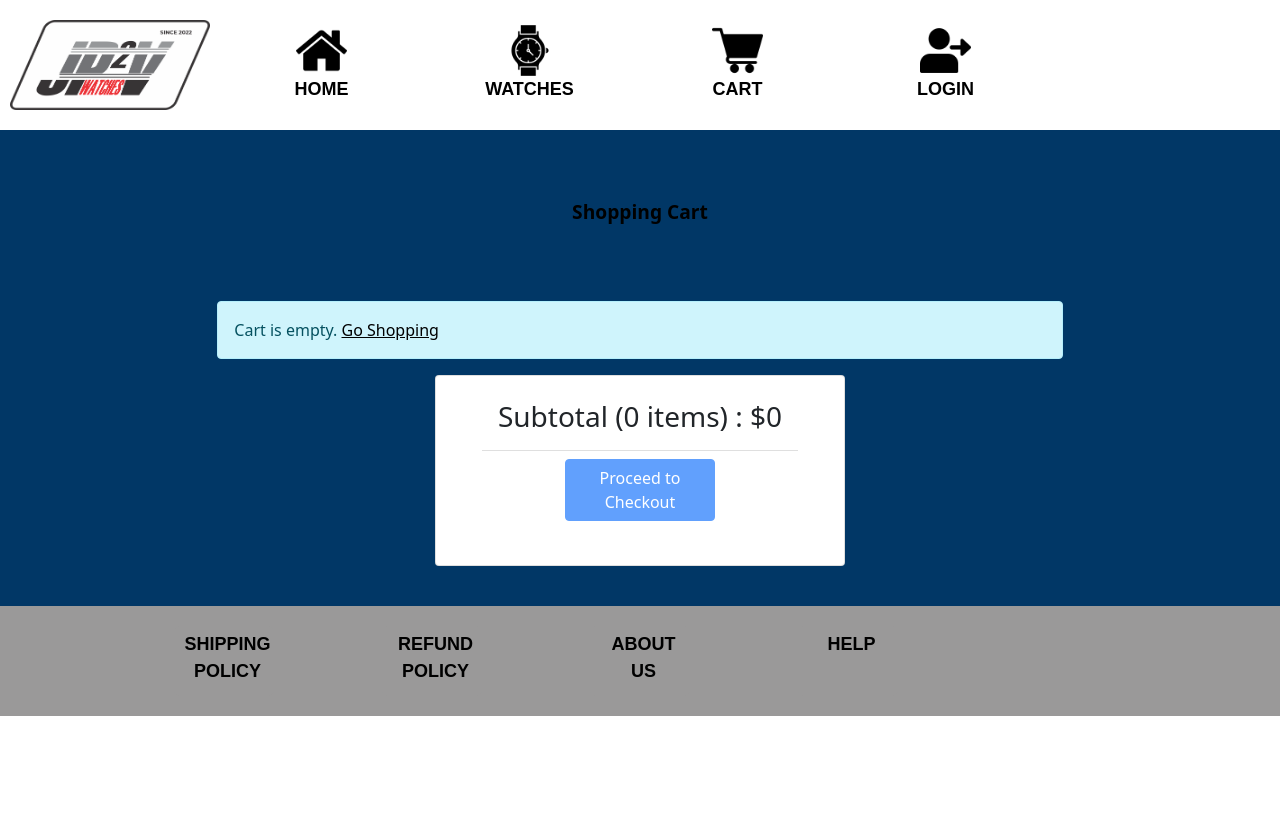
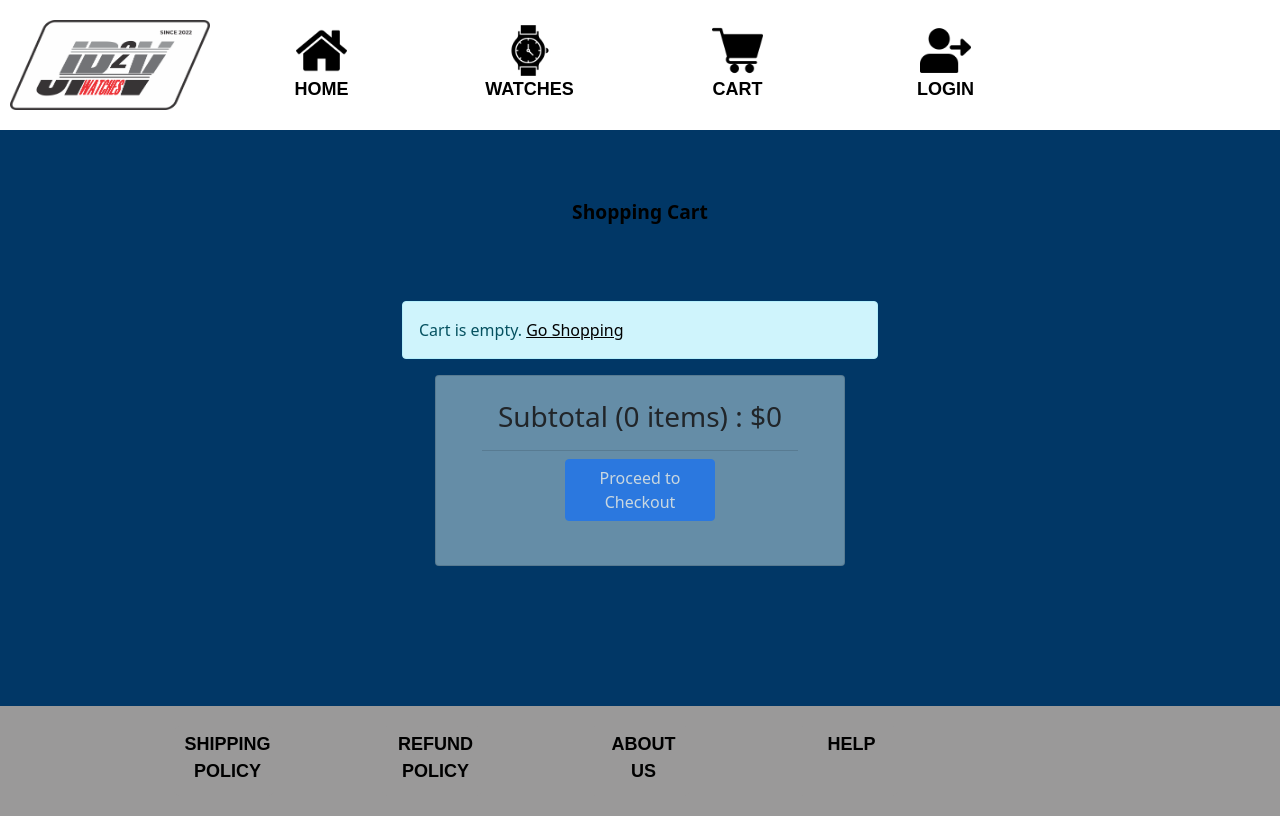
Before and after one commit to Vitor-Laperriere/Milestone2, a React (Create React App) app in the folder frontend/: page /cart in a window 1280 px wide. Built offline with nearby package versions, Linux system fonts and the light colour scheme.

Commit message:
INIMIGOS DO BRANCO

```diff
--- a/frontend/src/Screen/CartScreen.js
+++ b/frontend/src/Screen/CartScreen.js
@@ -39,7 +39,7 @@ export default function CartScreen() {
 
 
   return (
-    <div>
+    <div id="CartCont">
       <Helmet>
         <title>Shopping Cart</title>
       </Helmet>
@@ -84,7 +84,7 @@ export default function CartScreen() {
                       </Button>
                     </Col>
                     <Col md={3}>${item.price}</Col>
-                    <Col md={2}>
+                    <Col md={3}>
                       <Button
                         onClick={() => removeItemHandler(item)}
                         variant="light"
--- a/frontend/src/Screen/HomeScreen.js
+++ b/frontend/src/Screen/HomeScreen.js
@@ -1,12 +1,10 @@
 import React from "react";
 
-import BannerHome from "../components/Components-HomeScreen/BannerHome";
 import Colecoes from "../components/Components-HomeScreen/Colecoes";
 
 function HomeScreen(){
     return(
         <>
-            <BannerHome />
             <div id="titulo">
                 <h3>COLLECTION LIST</h3>
             </div>
--- a/frontend/src/components/Membros.css
+++ b/frontend/src/components/Membros.css
@@ -1,5 +1,5 @@
 #aboutus{
-    background-color: #ffffff;
+    background-color: #013766;
     font-weight: bold;
     color: black;
 }
--- a/frontend/src/components/Product.css
+++ b/frontend/src/components/Product.css
@@ -31,7 +31,7 @@
 
 .card{
     align-items: center;
-    background-color: #ffffff;
+    background-color: #658da7;
 }
 
 .list-group{
@@ -39,7 +39,7 @@
 }
 
 .list-group-item{
-    background-color: #ffffff;
+    background-color: #658da7;
 }
 
 .col-md-3{
@@ -56,6 +56,16 @@
 
 .col-md-2{
     text-align: center;
+}
+
+.col-md-8{
+    width: 500px;
+
+}
+
+.img-fluid{
+    width: 130px;
+    height: 130px;
 }
 
 a{
@@ -76,7 +86,7 @@ a{
 }
 
 .small-container{
-    background-color: #ffffff;
+    background-color: #658da7;
     width: 500px;
     font-weight: bold;
     color: black;
@@ -96,7 +106,7 @@ a{
 
 
 .small-container2{
-    background-color: #ffffff;
+    background-color: #658da7;
     width: 500px;
     height: 460px;
     font-weight: bold;
@@ -122,3 +132,11 @@ a{
     display: flex;
     justify-content: center;
 }
+
+.container{
+    display: flex;
+}
+
+#CartCont{
+    padding-bottom: 100px;
+}
```
Also changed, not shown: frontend/src/Screen/ProductScreen.js (line endings or trailing spaces), frontend/src/components/Product.js (line endings or trailing spaces).
